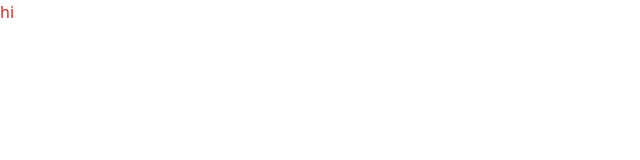
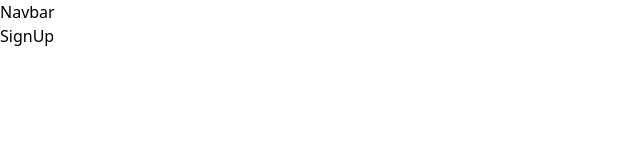
Before and after one commit to steffieMD/carepulse-website, a React (Create React App) app: page / in a window 1280 px wide. Shown: the top 160 px of the page, without its empty margins (0-640 px from the left). Built offline with nearby package versions, Linux system fonts and the light colour scheme.

Commit message:
Create layout

```diff
--- a/package.json
+++ b/package.json
@@ -34,5 +34,8 @@
       "last 1 firefox version",
       "last 1 safari version"
     ]
+  },
+  "devDependencies": {
+    "react-router-dom": "^6.28.0"
   }
 }
--- a/src/App.js
+++ b/src/App.js
@@ -1,8 +1,21 @@
-import "./App.css";
-import { BrowserRouter as Routes, Route } from "react-router-dom";
+import Navbar from "./Navbar";
+import Login from "./pages/Login";
+import SignUp from "./pages/SignUp";
+
+import { BrowserRouter, Routes, Route } from "react-router-dom";
 
 function App() {
-  return <p className="text-red-600">hi</p>;
+  return (
+    <BrowserRouter>
+      <div>
+        <Navbar />
+        <Routes>
+          <Route path="/" element={<SignUp />} />
+          <Route path="/login" element={<Login />} />
+        </Routes>
+      </div>
+    </BrowserRouter>
+  );
 }
 
 export default App;
--- /dev/null
+++ b/src/Navbar.js
@@ -0,0 +1,7 @@
+import React from "react";
+
+const Navbar = () => {
+  return <div>Navbar</div>;
+};
+
+export default Navbar;
--- /dev/null
+++ b/src/pages/Dashboard.js
@@ -0,0 +1,7 @@
+import React from "react";
+
+const Dashboard = () => {
+  return <div>Dashboard</div>;
+};
+
+export default Dashboard;
--- /dev/null
+++ b/src/pages/Login.js
@@ -0,0 +1,7 @@
+import React from "react";
+
+const Login = () => {
+  return <div>Login</div>;
+};
+
+export default Login;
--- /dev/null
+++ b/src/pages/PatientForm.js
@@ -0,0 +1,7 @@
+import React from "react";
+
+const PatientForm = () => {
+  return <div>PatientForm</div>;
+};
+
+export default PatientForm;
--- /dev/null
+++ b/src/pages/ScheduleAppointment.js
@@ -0,0 +1,7 @@
+import React from "react";
+
+const ScheduleAppointment = () => {
+  return <div>ScheduleAppointment</div>;
+};
+
+export default ScheduleAppointment;
--- /dev/null
+++ b/src/pages/SignUp.js
@@ -0,0 +1,7 @@
+import React from "react";
+
+const SignUp = () => {
+  return <div>SignUp</div>;
+};
+
+export default SignUp;
--- /dev/null
+++ b/src/pages/Success.js
@@ -0,0 +1,7 @@
+import React from "react";
+
+const Success = () => {
+  return <div>Success</div>;
+};
+
+export default Success;
--- a/tailwind.config.js
+++ b/tailwind.config.js
@@ -1,4 +1,3 @@
-/** @type {import('tailwindcss').Config} */
 module.exports = {
   content: ["./src/**/*.{js,jsx,ts,tsx}"],
   theme: {
```
Also changed, not shown: jsconfig.json (added, +8 -0 lines), 1 other file (tests, documents, lock files or other folders).
